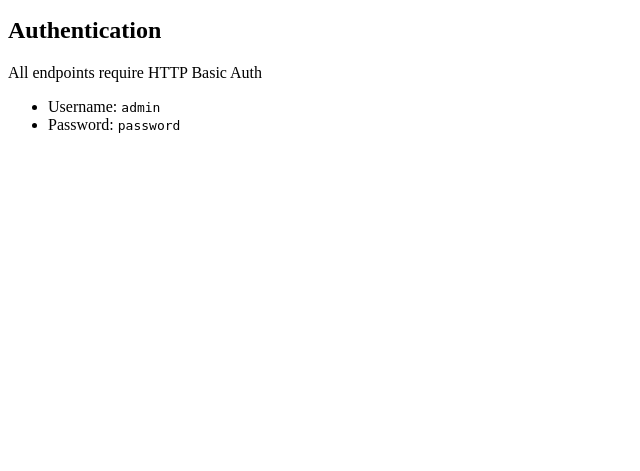
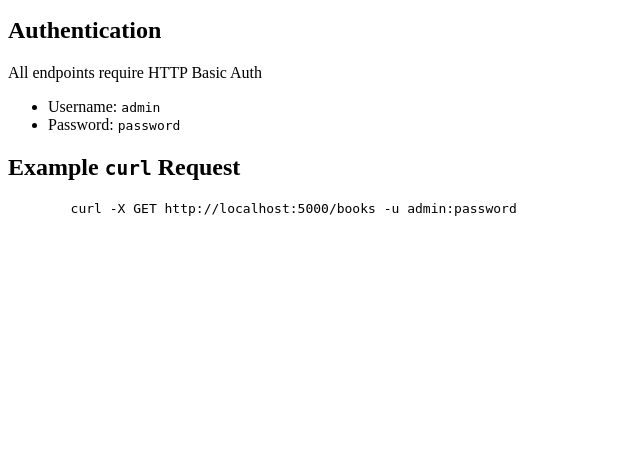
Before and after one commit to Eduardo-J-Morales/Books-Management-API, a Flask app: page / in a window 1280 px wide. Shown: the part 173-644 px from the top of the page, without its empty margins (0-640 px from the left). Run offline with Flask 3, Linux system fonts and the light colour scheme.

Commit message:
Updated index.html

```diff
--- a/templates/index.html
+++ b/templates/index.html
@@ -40,7 +40,10 @@
         <li>Username: <code>admin</code></li>
         <li>Password: <code>password</code></li>
     </ul>
-
+    <h2>Example <code>curl</code> Request</h2>
+    <pre>
+        curl -X GET http://localhost:5000/books -u admin:password
+    </pre>
   <footer>
     <p>&copy; 2025 Developed by Eduardo Morales</p>
   </footer>
```
